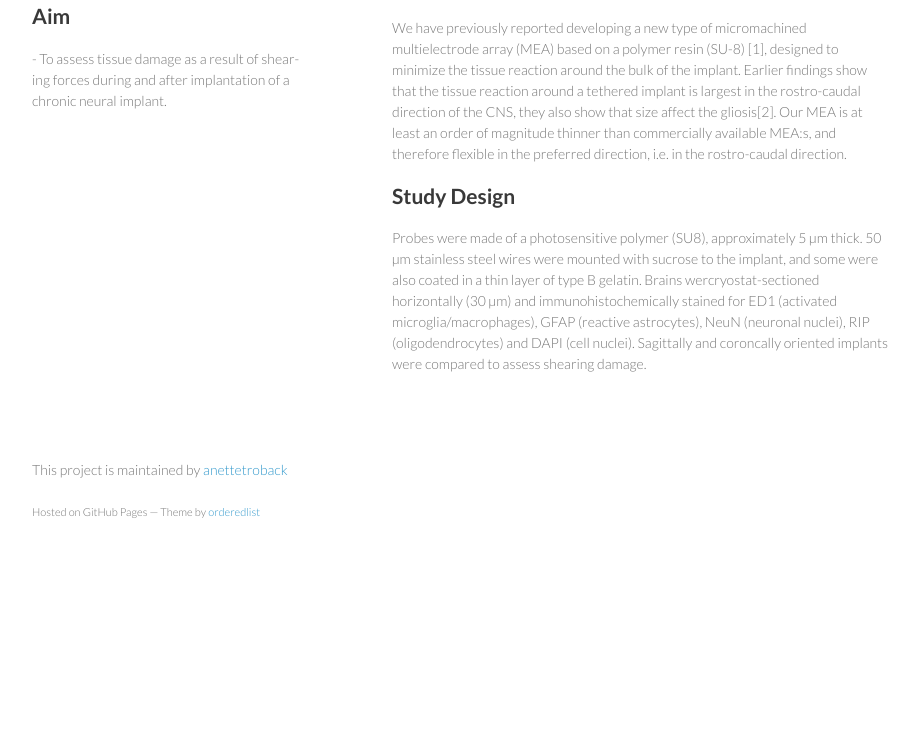
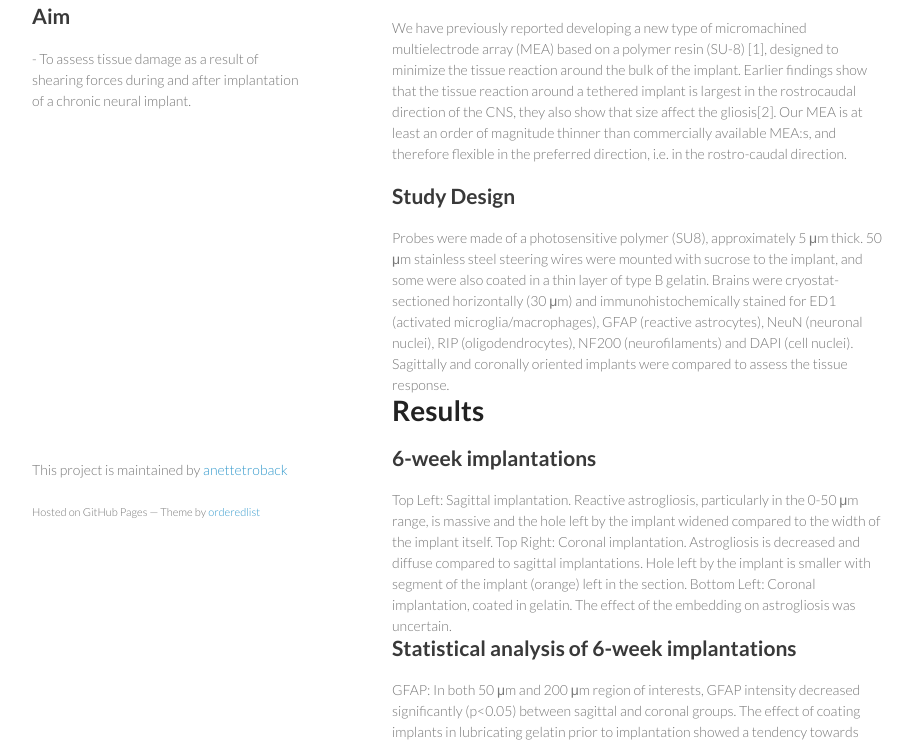
Before and after one commit to anettetroback/tissue_reactions_to_an_implanted_su8_structure, a plain HTML site: page index.html in a window 1280 px wide. Shown: the part 209-955 px from the top of the page, without its empty margins (178-1098 px from the left). Before the commit the page ends 800 px from the top, so only its background shows below. Drawn offline with Linux system fonts and the light colour scheme.

Commit message:
additions

```diff
--- a/index.html
+++ b/index.html
@@ -19,19 +19,51 @@
         <h1>Tissue Reactions to an Implanted SU8 Structure</h1>
         <h2>A Flexible Study</h2>
         <h2>Aim</h2>
-        - To assess tissue damage as a result of shear- ing forces during and after implantation of a chronic neural implant.
+        - To assess tissue damage as a result of shearing forces during and after implantation of a chronic neural implant.
 
 
       </header>
       <section>
         <h2>Introduction</h2>
 
-        <p>Since the 70’s when neural interfaces were first described, the use and development of neural probes has only in- creased and are now used by many groups as a research tool. The long-term function of these devices depends greatly on them being biocompatible and long-term sta- ble. However, today, the produced interfaces do not fulfill these criteria.</p>
+        <p>Since the 70’s when neural interfaces were first described, the use and development of neural probes has only increased and are now used by many groups as a research tool. The long-term function of these devices depends greatly on them being biocompatible and long-term sta- ble. However, today, the produced interfaces do not fulfill these criteria.</p>
 
-        <p>We have previously reported developing a new type of micromachined multielectrode array (MEA) based on a polymer resin (SU-8) [1], designed to minimize the tissue reaction around the bulk of the implant. Earlier findings show that the tissue reaction around a tethered implant is largest in the rostro-caudal direction of the CNS, they also show that size affect the gliosis[2]. Our MEA is at least an order of magnitude thinner than commercially available MEA:s, and therefore flexible in the preferred direction, i.e. in the rostro-caudal direction.</p>
+        <p>We have previously reported developing a new type of micromachined multielectrode array (MEA) based on a polymer resin (SU-8) [1], designed to minimize the tissue reaction around the bulk of the implant. Earlier findings show that the tissue reaction around a tethered implant is largest in the rostrocaudal direction of the CNS, they also show that size affect the gliosis[2]. Our MEA is at least an order of magnitude thinner than commercially available MEA:s, and therefore flexible in the preferred direction, i.e. in the rostro-caudal direction.</p>
       <h2>Study Design</h2>
-        Probes were made of a photosensitive polymer (SU8), approximately 5 µm thick. 50 µm stainless steel wires were mounted with sucrose to the implant, and some were also coated in a thin layer of type B gelatin. Brains wercryostat-sectioned horizontally (30 µm) and immunohistochemically stained for ED1 (activated microglia/macrophages), GFAP (reactive astrocytes), NeuN (neuronal nuclei), RIP (oligodendrocytes) and DAPI (cell nuclei). Sagittally and coroncally oriented implants were compared to assess shearing damage.
+        Probes were made of a photosensitive polymer (SU8), approximately 5 μm thick. 50 μm stainless steel steering wires were mounted with sucrose to the implant, and some were also coated in a thin layer of type B gelatin. Brains were cryostat-sectioned horizontally (30 μm) and immunohistochemically stained for ED1 (activated microglia/macrophages), GFAP (reactive astrocytes), NeuN (neuronal nuclei), RIP (oligodendrocytes), NF200 (neurofilaments) and DAPI (cell nuclei). Sagittally and coronally oriented implants were compared to assess the tissue response.
 
+        <h1>Results</h1>
+        <h2>6-week implantations</h2>
+        Top Left: Sagittal implantation. Reactive astrogliosis, particularly in the 0-50 μm range, is massive and the hole left by the implant widened compared to the width of the implant itself.
+        Top Right: Coronal implantation. Astrogliosis is decreased and diffuse compared to sagittal implantations. Hole left by the implant is smaller with segment of the implant (orange) left in the section.
+        Bottom Left: Coronal implantation, coated in gelatin. The effect of the embedding on astrogliosis was uncertain.
+
+        <h2>Statistical analysis of 6-week implantations</h2>
+        GFAP: In both 50 μm and 200 μm region of interests, GFAP intensity decreased significantly (p&lt;0.05) between sagittal and coronal groups. The effect of coating implants in lubricating gelatin prior to implantation showed a tendency towards improving astrocyte response, but variance was high, possibly due to contamination of the gelatin in the 24 hours between coating and surgery.
+        NeuN: Coronally, and gelatin coated implants in particular, tended toward a higher amount of surviving neurons. This phenomenon was demonstrated quantitatively by comparing NeuN cell density in the top and bottom GFAP-intensity quartiles of all groups.
+
+        <h2>12-week implantations</h2>
+        Astroglial (green) response to coronal implants after 12 weeks were similar in uncoated (left) and coated (right) groups. However, the tendency of some implants to produce a “halo” lacking both neurons and astrocytes observed in the 6 week groups remained in the 12 week groups, exemplified by the image on the right. Note the segment of SU-8 still left in the slice in this section.
+
+        <h2>Statistical analysis of 12-week implantations</h2>
+        Quantitative analysis of neuronal counts at 12 weeks. Coated implants had slightly higher neuronal counts, in absolute numbers, than did uncoated. When compared to naive area of cerebral cortex (right graph), the relative survival of neurons could be quantified.
+
+
+        <h2>RIP and NF200</h2>
+        RIP shows significant differences in density between the tissue subjected to surgery and naive tissue at 6 weeks (p&lt;0.005). No statistical significance can be seen for the 12-week groups, and indeed even the variance is relatively low.
+        Levels between 6 &amp; 12 weeks differ significantly (p&lt;0.05).
+
+        When studying the ratio between RIP and NF200 it is clear that the relation between the amount of myelin and axons has been affected for the 6-week group (p&lt;0.001), and with a very low variance. The 12-week group on the other hand is approaching normal values, but the variance is visibly increased.
+
+        <h1>Conclusions</h1>
+        - Coronally aligned implants able to flex in the principle direction of tissue movement caused a significantly smaller astrogliosis.
+
+        - Some reactive astrocytosis surrounding the implant seems beneficial for neuron survival.
+
+        - A definite detrimental effect on myelin and/or oligodendrocytes after 6 weeks can be seen. However, by 12 weeks this seems to be corrected and levels are
+        approaching normal.
+
+        - After 6 weeks we were able to show that the ratio between RIP and NF200 differ compared to naive. These results also follow the trend seen for myelin densities, in which normal levels are reached by 12 weeks.
       </section>
       <footer>
         <p>This project is maintained by <a href="https://github.com/anettetroback">anettetroback</a></p>
```
